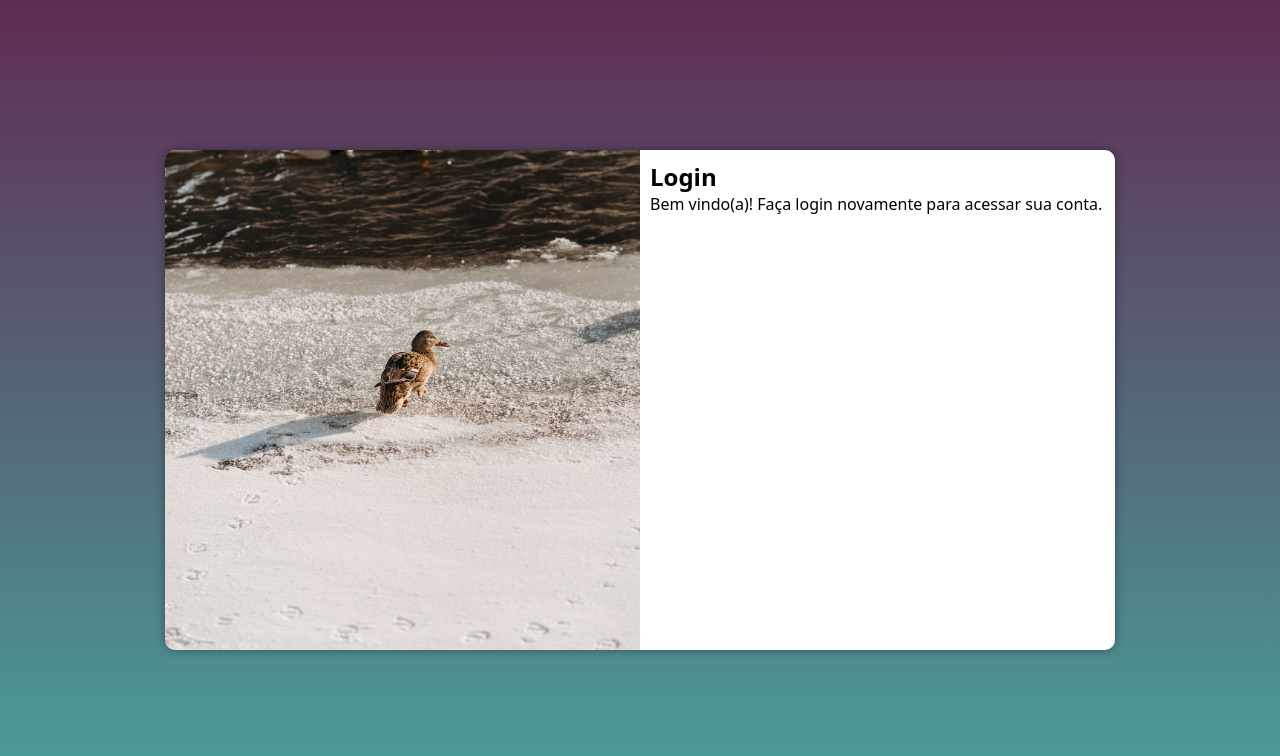
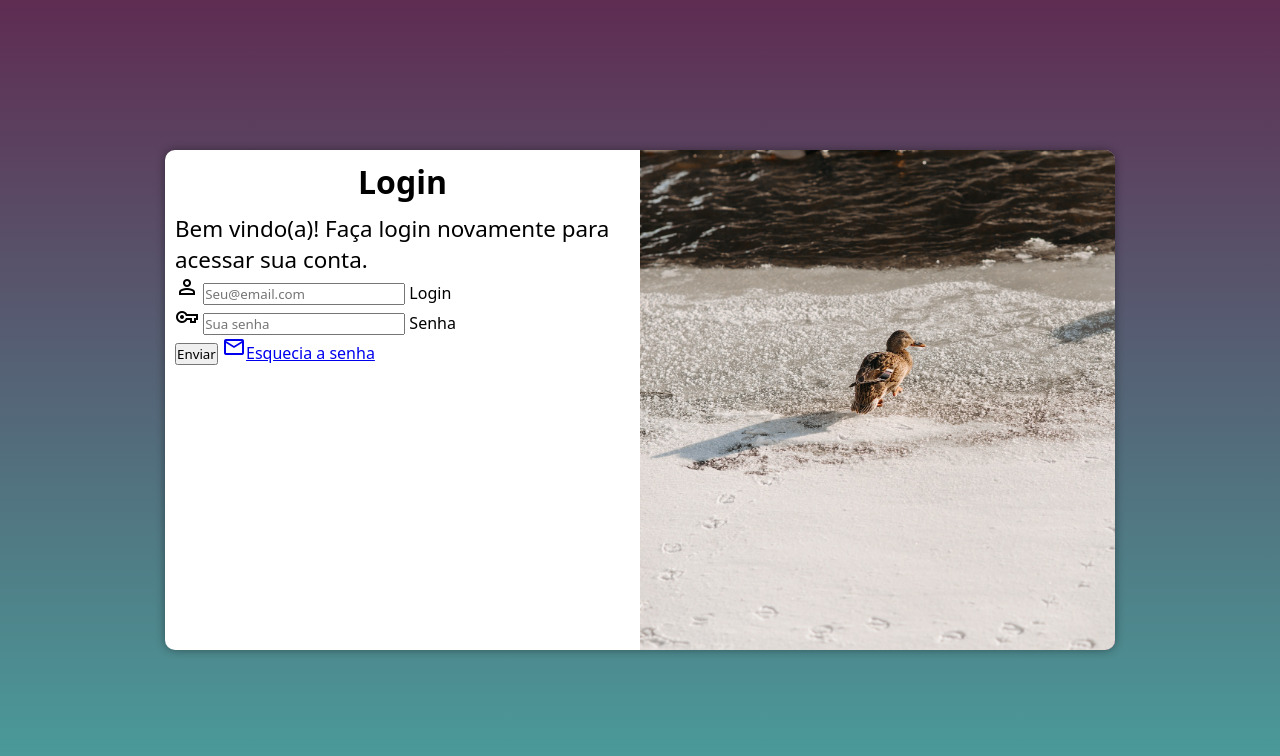
Before and after one commit to mathe-fernan/projeto-login, a plain HTML site: page index.html in a window 1280 px wide. Drawn offline with nearby package versions, Linux system fonts and the light colour scheme.

Commit message:
formulario adicionado

```diff
--- a/estilos/media-query.css
+++ b/estilos/media-query.css
@@ -23,15 +23,21 @@
         width: 950px;
     }
     div#imagem{
-        float: left;
+        float: right;
         width: 50%;
         height: 100%;
     }
     div#form{
-        float: right;
+        float: left;
         width: 50%;
     }
     body{
         background-image: linear-gradient(to top, #49a09d, #5f2c52 );
     }
+    div#form h1{
+        font-size:2em;
+    }
+    div#form p{
+        font-size: 1.4em;
+    }
 }
--- a/estilos/style.css
+++ b/estilos/style.css
@@ -53,3 +53,10 @@
     display: block;
     padding: 10px;
 }
+div#form h1{
+    text-align: center;
+    margin-bottom: 10px;
+}
+div#form p{
+    font-size: 0.8em;
+}
--- a/index.html
+++ b/index.html
@@ -5,8 +5,10 @@
     <meta http-equiv="X-UA-Compatible" content="IE=edge">
     <meta name="viewport" content="width=device-width, initial-scale=1.0">
     <title>Login</title>
+    <link href="https://fonts.googleapis.com/css2?family=Material+Symbols+Outlined" rel="stylesheet"/>
     <link rel="stylesheet" href="estilos/style.css">
     <link rel="stylesheet" href="estilos/media-query.css">
+
 </head>
 <body>
     <main>
@@ -17,7 +19,20 @@
             <div id="form">
                 <h1>Login</h1>
                 <p>Bem vindo(a)! Faça login novamente para acessar sua conta.</p>
-                <form action="login.php" method="post"></form>
+                <form action="login.php" method="post" autocomplete="on">
+                    <div class="campo">
+                        <span class="material-symbols-outlined">person</span>
+                        <input type="email" name="login" id="ilogin" placeholder="Seu@email.com" autocomplete="email" required maxlength="32">
+                        <label for="ilogin">Login</label>
+                    </div>
+                    <div class="campo">
+                        <span class="material-symbols-outlined">vpn_key</span>
+                        <input type="password" name="senha" id="isenha" placeholder="Sua senha" autocomplete="current-password" required minlength="8" maxlength="20">
+                        <label for="isenha">Senha</label>
+                    </div>
+                    <input type="submit" value="Enviar">
+                    <a href="esqueci.html"><span class="material-symbols-outlined">mail</span>Esquecia a senha</a>
+                </form>
             </div>
         </section>
     </main>
```
